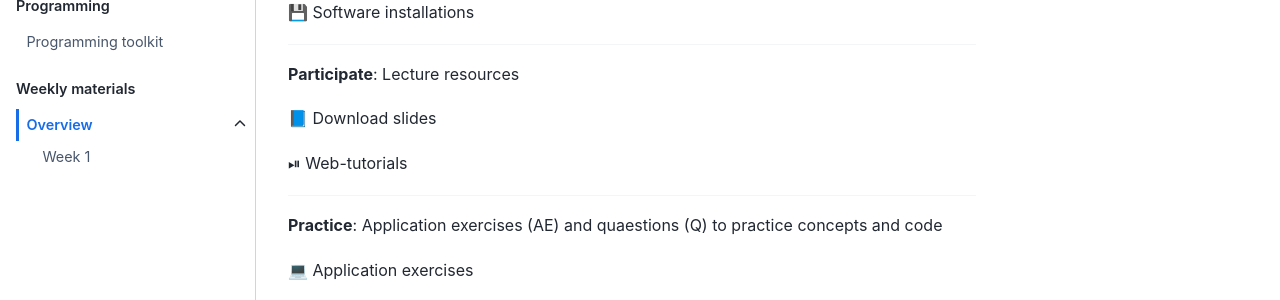
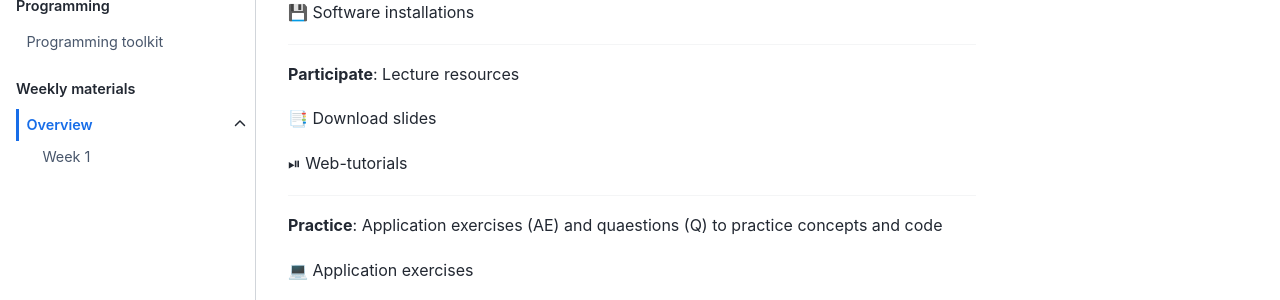
Before and after one commit to mr-ws22/website, a Jupyter Book: the page built from weeks/weeks-overview.md, in a window 1280 px wide. Shown: the part 332-632 px from the top of the page. Built offline with Jupyter Book 1.0.4 settings and Sphinx 7.4.7 and the Sphinx Book theme 1.1.4, drawn with Linux system fonts in a browser that asks for light colours; comment, search, counter and statistics services are not loaded.

```diff
--- a/weeks/weeks-overview.md
+++ b/weeks/weeks-overview.md
@@ -16,7 +16,7 @@ This section contains the weekly course resources and is structured as follows:
 
 **Participate**: Lecture resources
 
-📘 Download slides
+📑 Download slides
 
 ⏯ Web-tutorials
 
```
